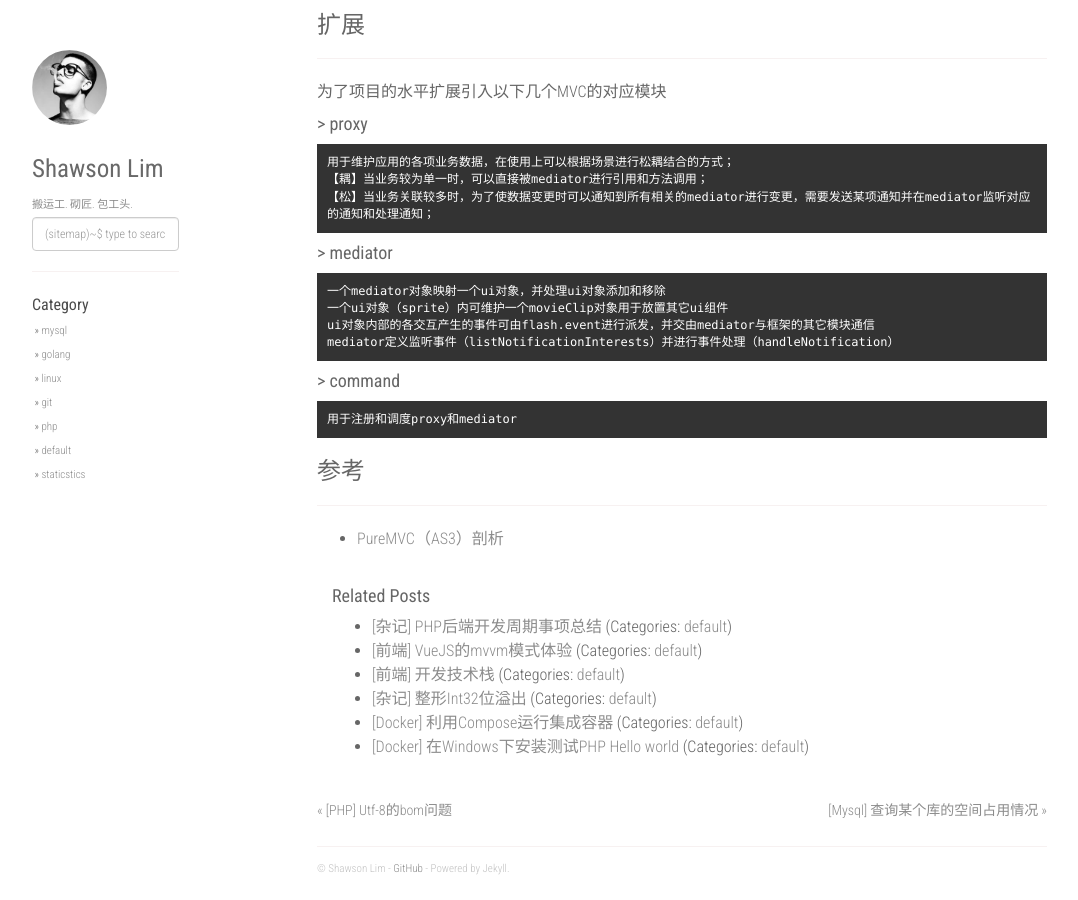
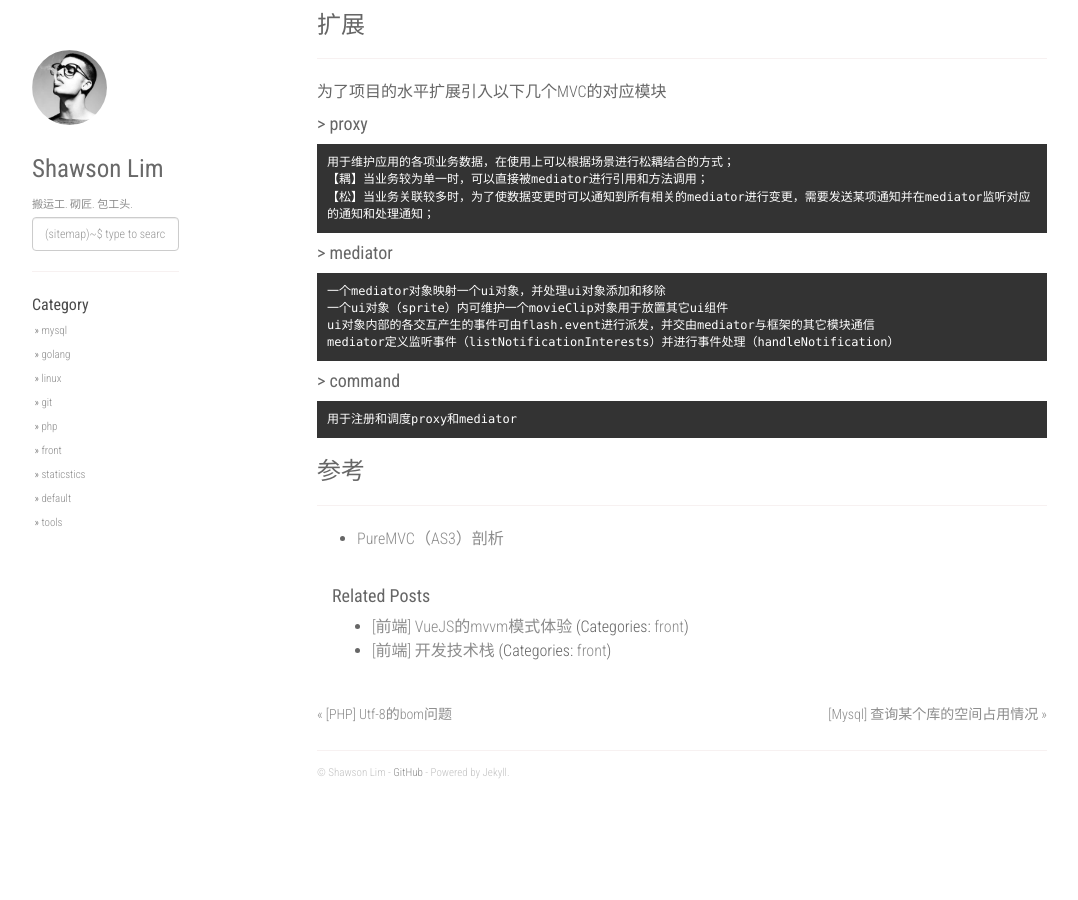
Before and after one commit to linsir123/linsir123.github.io, a Jekyll site: the page built from _posts/2014-05-22-as3-puremvc-learning.md, in a window 1280 px wide and 900 px high, scrolled down 642 px. Shown: the whole window, without its empty margins (53-1131 px from the left). Built offline with Jekyll 4.4.1, drawn with Linux system fonts in a browser that asks for light colours; nearby versions of some CDN libraries; comment, search, counter and statistics services are not loaded; after the commit the page ends 1446 px from its top, so only the background shows below that.

Commit message:
new post.

```diff
--- a/_posts/2014-05-22-as3-puremvc-learning.md
+++ b/_posts/2014-05-22-as3-puremvc-learning.md
@@ -1,7 +1,7 @@
 ---
 layout: post
 title:  "[AS3] PureMVC学习"
-categories: [default]
+categories: [front]
 ---
 
 ### 核心
--- a/_posts/2016-11-30-front-end developer-technology-stack.md
+++ b/_posts/2016-11-30-front-end developer-technology-stack.md
@@ -1,7 +1,7 @@
 ---
 layout: post
 title:  "[前端] 开发技术栈"
-categories: [default]
+categories: [front]
 ---
 
 ### Node.js, Npm
--- a/_posts/2016-12-06-vue-mvvm-experience.md
+++ b/_posts/2016-12-06-vue-mvvm-experience.md
@@ -1,7 +1,7 @@
 ---
 layout: post
 title:  "[前端] VueJS的mvvm模式体验"
-categories: [default]
+categories: [front]
 ---
 
 ### 需求分析
--- /dev/null
+++ b/category/front.md
@@ -0,0 +1,6 @@
+---
+layout: posts_by_category
+categories: front
+title: 前端
+permalink: /category/front
+---
```
Also changed, not shown: _posts/2016-06-23-jekyll-init-on-github.md (+1 -1 lines), _posts/2016-06-23-jekyll-setup-on-windows.md (+1 -1 lines), _posts/2016-11-01-sublime-text-3-php.md (+2 -2 lines), _posts/2017-01-23-sublime-markdown-package.md (added, +83 -0 lines), category/tools.md (added, +6 -0 lines).
